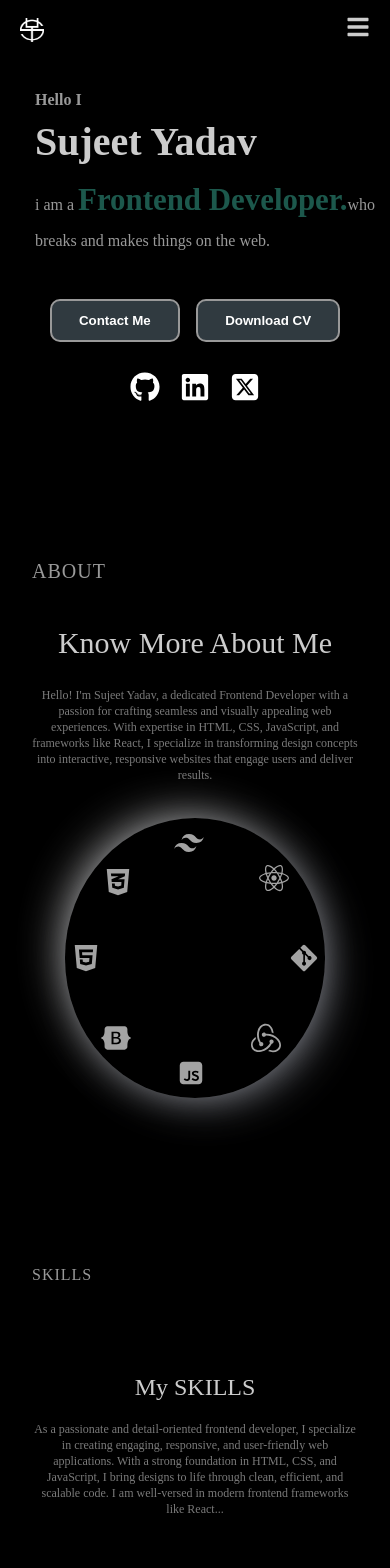
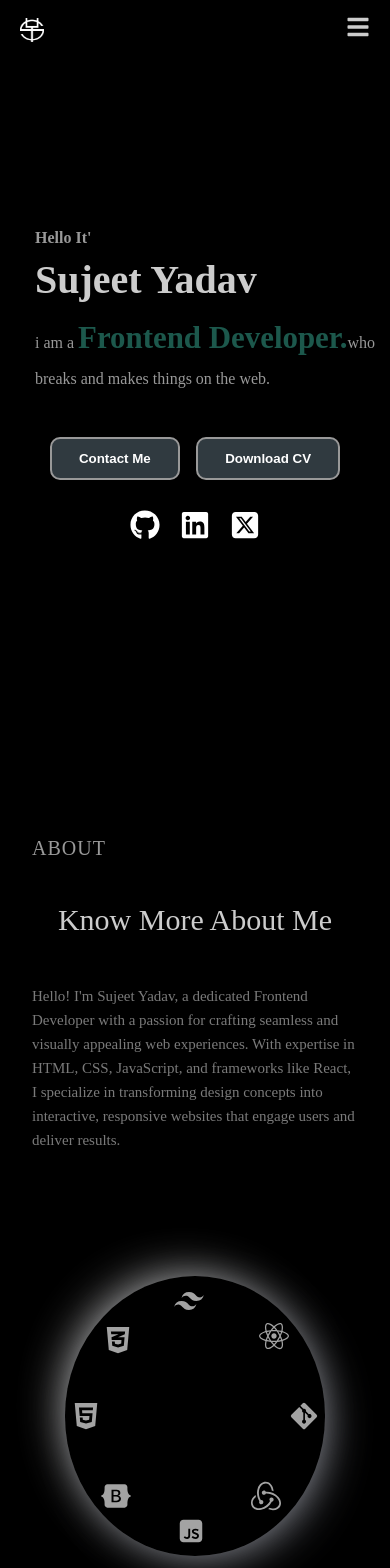
Before and after one commit to Sujeetyadav14/Portfolio, a React (Vite) app: page / in a window 390 px wide. Shown: the top 1568 px of the page. Built offline with nearby package versions, Linux system fonts and the light colour scheme.

Commit message:
initial commit

```diff
--- a/src/components/About.css
+++ b/src/components/About.css
@@ -2,7 +2,7 @@
   display:flex;
   flex-direction: column;
   align-items: center;
-  gap: 10px;
+
   background-color: black;
   padding: 64px 32px;
 
@@ -27,18 +27,12 @@ width: 100%;
 
 }
 .about-title{
-  /* edited
-
-
-   margin-top: 40px;
-  font-size: 24px;
-  */
   text-align:center;
   margin-top: 40px;
-  font-size: 30px;
+  font-size: 24px;
   line-height: 2.25rem;
   font-weight: 500;
-  margin-bottom: 1rem;
+  margin-bottom: 40px;
   color:#cccccc;
   filter: drop-shadow(3px 3px 4px black);
 }
@@ -48,6 +42,7 @@ width: 100%;
   flex-direction:row;
   height: 300px;
   width: 100%;
+  justify-content: space-between;
   /* background-color: aqua; */
 
 }
@@ -57,6 +52,8 @@ width: 100%;
   height: 100%;
   display: flex;
   align-items: center;
+
+
 }
 
 .my-section{
@@ -204,6 +201,10 @@ width: 100%;
   .about-container{
     height: 700px;
 
+  }
+  .about-me{
+    display: flex;
+    align-items: center;
   }
   .my-section{
     width: 60%;
@@ -422,26 +423,31 @@ width: 100%;
   .about-container{
     display: flex;
     flex-direction: column;
+    justify-content: space-evenly;
     align-items: center;
-    height:50%;
+    height:700px;
     width: 100%;
 
   }
+  .about-title{
+    font-size: 30px;
+    margin-bottom: 0%;
+  }
   .about-me{
-    /* edited
-    height: 20%;
-    */
-    height: 20%;
+    display: flex;
+    align-items: self-start;
+    height: 30%;
     width: 100%;
   }
   .my-section{
+    text-align: start;
     font-size: 1rem;
     line-height: 1.5rem;
     height: 50%;
 
   }
   .about-icon{
-    height:350px;
+    height: 50%;
     width: 100%;
   }
   .icons{
@@ -462,14 +468,8 @@ width: 100%;
     height: 85%;
   }
   .my-section{
-    /* edited
-       font-size: 12px;
-    line-height: 1rem;
-    text-align: center;
-    */
-    font-size: 12px;
-    line-height: 1rem;
-    text-align: center;
+    font-size: 15px;
+    line-height: 1.5rem;
   }
 }
 
--- a/src/components/Hero.css
+++ b/src/components/Hero.css
@@ -1,13 +1,13 @@
 .hero{
-  height:fit-content;
+  height: 91.2vh;
   width: 100%;
+  /* background-color:#354249;  */
   background-color: black;
 
   display: flex;
   justify-content: center;
   flex-direction: column;
-  padding: 84px 0;
-
+  /* padding: 4rem 2rem; */
 
 }
 
--- a/src/components/SkillsSection.css
+++ b/src/components/SkillsSection.css
@@ -39,7 +39,7 @@ html{
 
 .section-description{
   color: #999999;
-   font-size:20px;
+   font-size: 1.5rem;
   margin: 0 auto 3rem;
   padding: 0%;
 
@@ -108,6 +108,13 @@ html{
   }
 }
 
+@media (max-width:890px){
+
+}.section-description{
+  font-size: 20px;
+  line-height: 1.75rem;
+}
+
 @media (max-width:780px){
 
   .progress-circle{
@@ -125,36 +132,40 @@ html{
   font-size: 1.4rem;
 }
 .section-description{
-  font-size: 16px;
+  font-size: 1rem;
+    line-height: 1.5rem;
 }
 .skill-card h3{
   font-size: 1rem;
 }
 }
 
+@media (max-width:730px){
+  .section-description{
+    font-size: 16px;
+    line-height: 1.5rem;
+  }
+}
 
-
+@media (max-width:480px){
+  .section-description{
+    font-size: 1rem;
+    line-height: 1.5rem;
+  }
+}
 
 @media (max-width:430px){
   .section-subtitle{
     font-size: 1rem;
   }
-  .section-title{
+  /* .section-title{
     font-size:1.5rem;
-
-  }
-  .section-description{
-
-    /*edited
-
-           font-size: 12px;
+  } */
+  /* .section-description{
+    font-size: 0.8rem;
     line-height: 1rem;
 
-    */
-        font-size: 12px;
-    line-height: 1rem;
-
-  }
+  } */
   .progress-circle{
     height: 100px;
     width: 100px;
```
